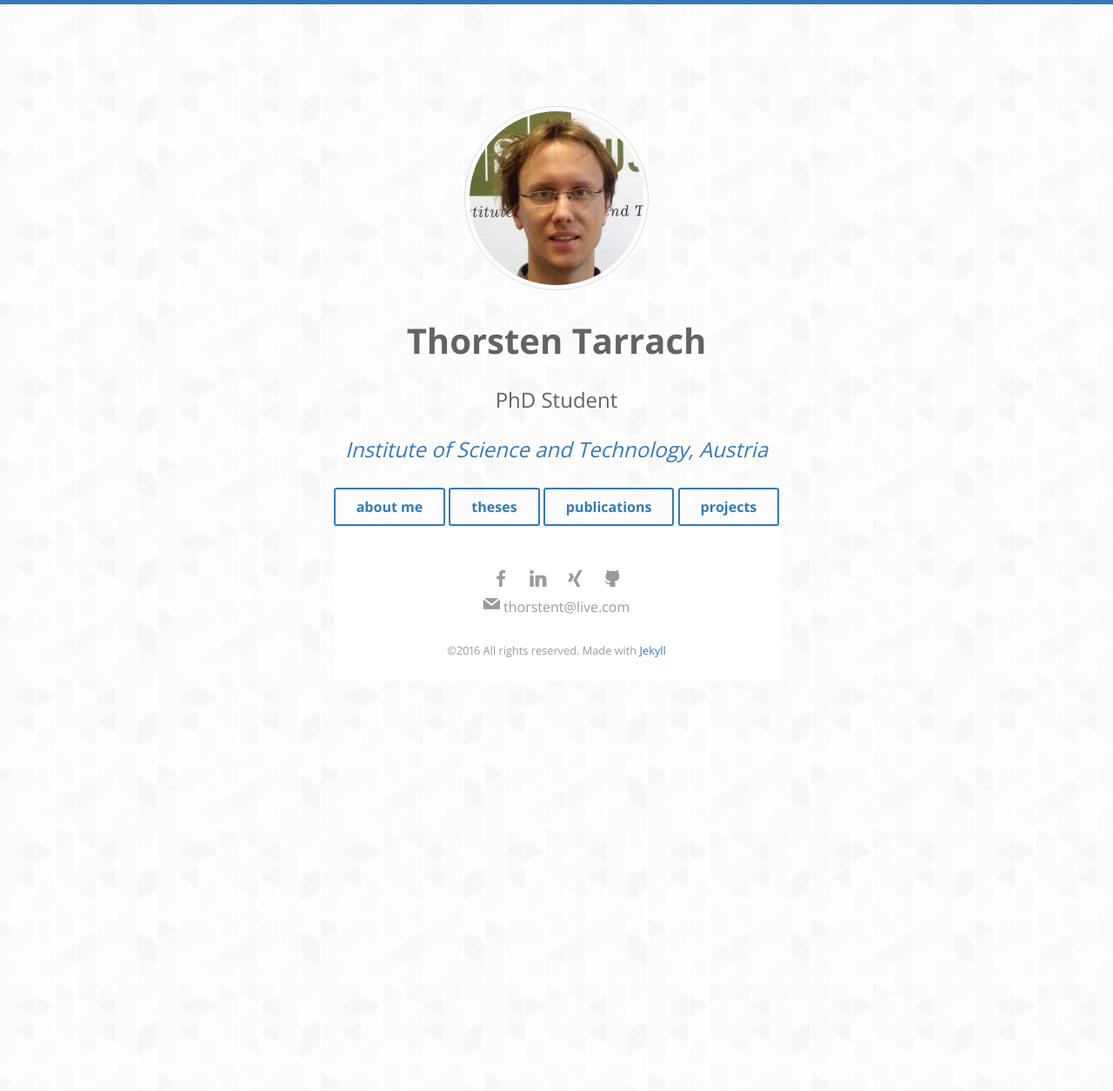
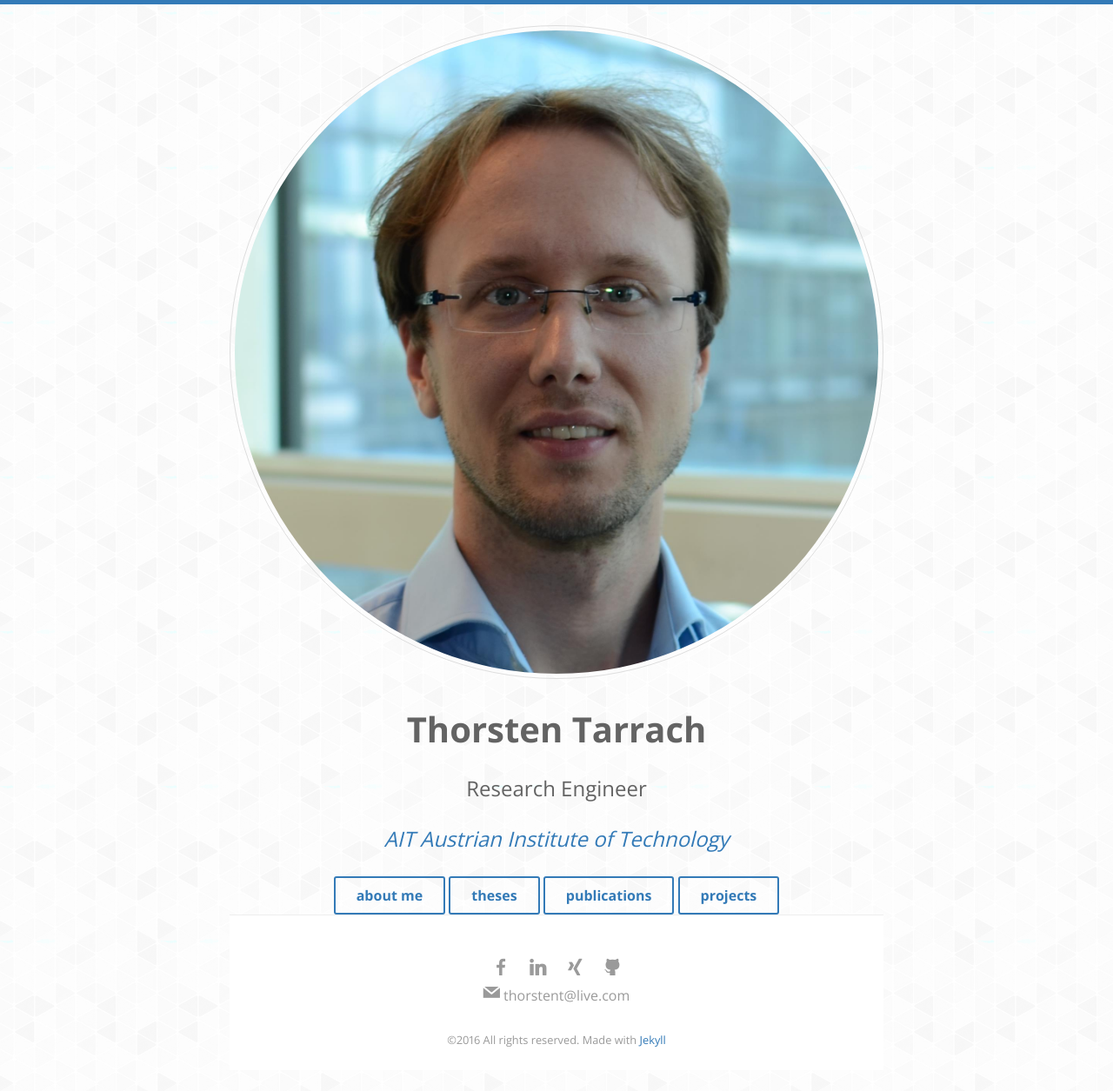
Before and after one commit to thorstent/thorstent.github.io, a Jekyll site: the page built from index.html, in a window 1280 px wide. Shown: the whole page at 87% size. Built offline with Jekyll 4.4.1, drawn with Linux system fonts in a browser that asks for light colours; before the commit the page ends 900 px from its top, so only the background shows below that.

Commit message:
updated employer

```diff
--- a/_config.yml
+++ b/_config.yml
@@ -16,7 +16,7 @@ sass:
 # SEO settings
 title: Thorsten Tarrach
 description: "Personal Homepage"
-keywords: "Thorsten, Tarrach, IST, Austria"
+keywords: "Thorsten, Tarrach, AIT, Austria"
 url: http://thorstent.github.io
 baseurl: ""
 # baseurl: ""
@@ -29,8 +29,8 @@ baseurl: ""
 # Author settings
 author:
   name      : Thorsten Tarrach
-  employer  : Institute of Science and Technology, Austria
-  job       : "PhD Student"
+  employer  : AIT Austrian Institute of Technology
+  job       : "Research Engineer"
   thumb     : /images/ttarrach.jpg
   email     : thorstent@live.com
 #  url       : http://nandomoreira.me
```
Also changed, not shown: images/ttarrach.jpg.
